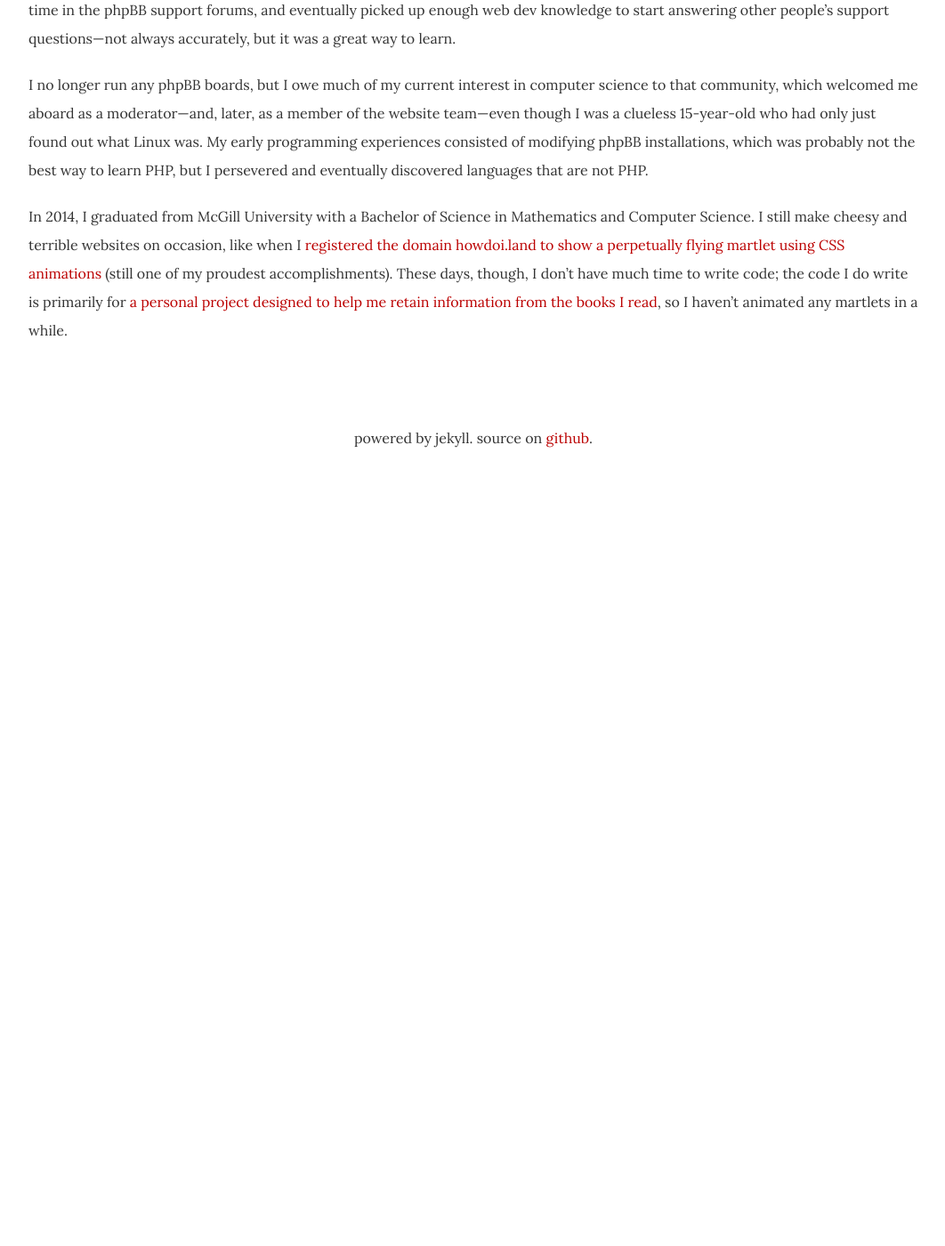
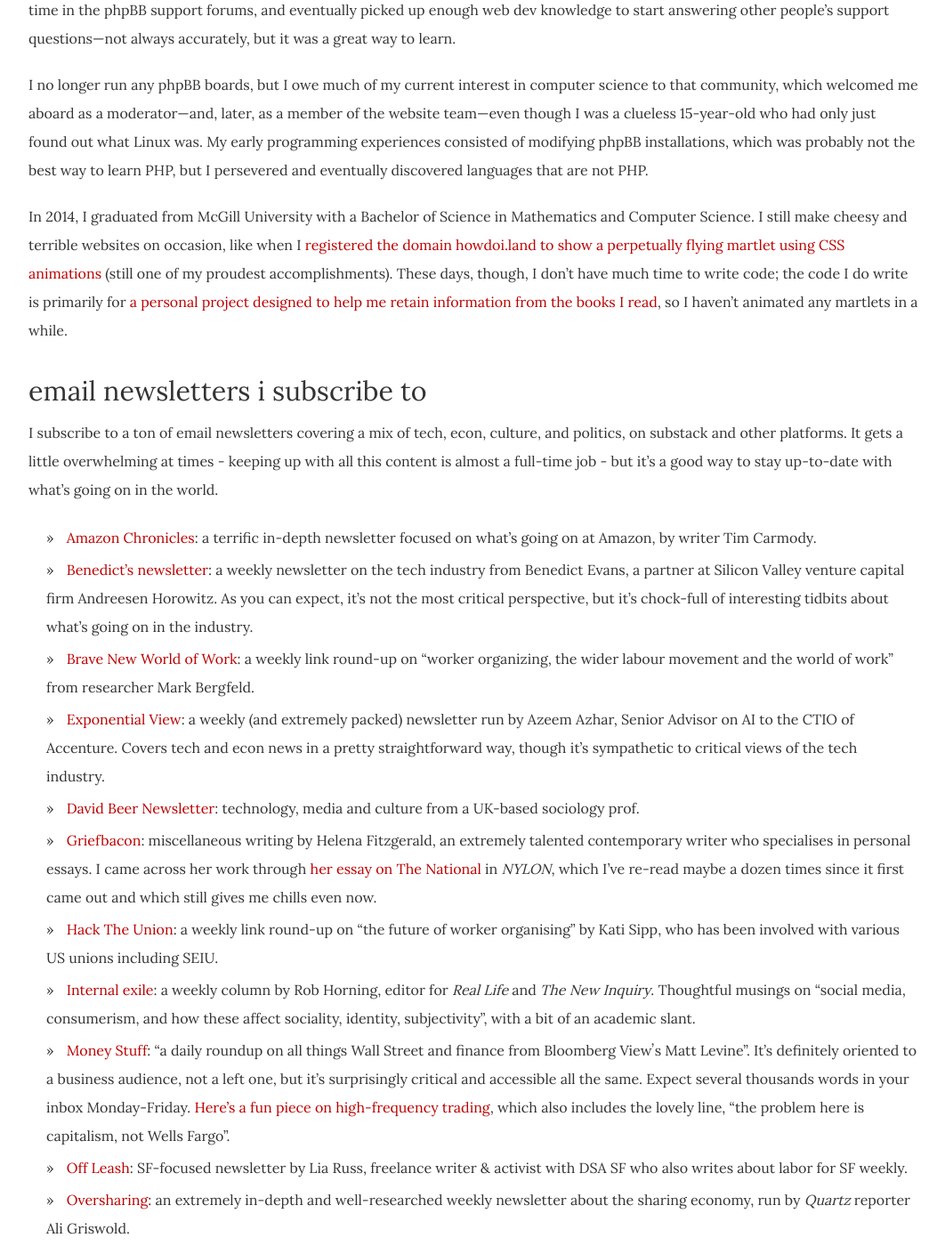
Before and after one commit to dellsystem/dellsystem.github.io, a Jekyll site: the page built from about.md, in a window 1280 px wide and 1400 px high, scrolled down 1426 px. Shown: the whole window at 89% size, without its empty margins (108-1170 px from the left). Built offline with Jekyll 4.4.1, drawn with Linux system fonts in a browser that asks for light colours; before the commit the page ends 1953 px from its top, so only the background shows below that; some of the changed text lies outside the part shown.

Commit message:
Add email newsletters to about page

```diff
--- a/about.md
+++ b/about.md
@@ -78,6 +78,31 @@ code I do write is primarily for [a personal project designed to help me retain
 information from the books I read](http://bookmarker.dellsystem.me), so I
 haven't animated any martlets in a while.
 
+email newsletters i subscribe to
+--------------------------------
+
+I subscribe to a ton of email newsletters covering a mix of tech, econ, culture, and politics, on substack and other platforms. It gets a little overwhelming at times - keeping up with all this content is almost a full-time job - but it's a good way to stay up-to-date with what's going on in the world.
+
+* [Amazon Chronicles](https://amazonchronicles.substack.com/): a terrific in-depth newsletter focused on what's going on at Amazon, by writer Tim Carmody.
+* [Benedict's newsletter](https://www.ben-evans.com/newsletter): a weekly newsletter on the tech industry from Benedict Evans, a partner at Silicon Valley venture capital firm Andreesen Horowitz. As you can expect, it's not the most critical perspective, but it's chock-full of interesting tidbits about what's going on in the industry.
+* [Brave New World of Work](https://tinyletter.com/mdbergfeld): a weekly link round-up on "worker organizing, the wider labour movement and the world of work" from researcher Mark Bergfeld.
+* [Exponential View](https://exponentialview.substack.com/): a weekly (and extremely packed) newsletter run by Azeem Azhar, Senior Advisor on AI to the CTIO of Accenture. Covers tech and econ news in a pretty straightforward way, though it's sympathetic to critical views of the tech industry.
+* [David Beer Newsletter](https://davidbeer.substack.com/): technology, media and culture from a UK-based sociology prof.
+* [Griefbacon](https://griefbacon.substack.com/): miscellaneous writing by Helena Fitzgerald, an extremely talented contemporary writer who specialises in personal essays. I came across her work through [her essay on The National](https://nylon.com/articles/national-sleep-well-beast-everything-is-embarrassing) in _NYLON_, which I've re-read maybe a dozen times since it first came out and which still gives me chills even now.
+* [Hack The Union](http://www.hacktheunion.org): a weekly link round-up on "the future of worker organising" by Kati Sipp, who has been involved with various US unions including SEIU.
+* [Internal exile](https://tinyletter.com/robhorning): a weekly column by Rob Horning, editor for _Real Life_ and _The New Inquiry_. Thoughtful musings on "social media, consumerism, and how these affect sociality, identity, subjectivity", with a bit of an academic slant.
+* [Money Stuff](https://www.bloomberg.com/opinion/authors/ARbTQlRLRjE/matthew-s-levine): "a daily roundup on all things Wall Street and finance from Bloomberg Viewʼs Matt Levine". It's definitely oriented to a business audience, not a left one, but it's surprisingly critical and accessible all the same. Expect several thousands words in your inbox Monday-Friday. [Here's a fun piece on high-frequency trading](https://www.bloomberg.com/opinion/articles/2019-03-11/you-need-a-big-tower-to-trade-stocks), which also includes the lovely line, "the problem here is capitalism, not Wells Fargo".
+* [Off Leash](https://liaruss.substack.com/): SF-focused newsletter by Lia Russ, freelance writer & activist with DSA SF who also writes about labor for SF weekly.
+* [Oversharing](https://oversharing.substack.com): an extremely in-depth and well-researched weekly newsletter about the sharing economy, run by _Quartz_ reporter Ali Griswold.
+* [Radical Urbanist](https://www.getrevue.co/profile/radicalurbanist): a weekly round-up of urban tech and liveable cities with a global (and socialist) perspective, written by Paris Marx.
+* [Richard Seymour's patreon](https://www.patreon.com/richardseymourwtf): original writing (usually sent out multiple times a week) from a UK-based writer on politics and culture. Worth the $3+ a month.
+* [Tech Workers Coalition newsletter](https://techworkerscoalition.us11.list-manage.com/subscribe): an extremely good weekly round-up of links relevant to labour organising in the tech industry. Does not mince words. Also lists upcoming TWC-related events happening around the world (US-centric).
+* [Tricontinental newsletter](https://www.thetricontinental.org/): Indian historian and Marxist theorist Vijay Prashad runs the weekly newsletter for "Tricontinental: Institute for Social Research", which takes a wonderfully internationalist perspective on economic matters. Passionate and polemical without sacrificing intellectual rigour.
+* [TheLitCritGuy's Patreon](https://www.patreon.com/TheLitCritGuy): original writing on literary theory and contemporary culture, starting from $1 a month.
+* [The Baffler newsletter](https://thebaffler.com/about/newsletter): a link round-up of recent articles from _The Baffler_, an online and print magazine which bills itself as "America’s leading voice of interesting and unexpected left-wing political criticism, cultural analysis, short stories, poems and art".
+* [the collected ahp](https://annehelen.substack.com): miscellaneous writing by Anne Helen Peterson, the BuzzFeed reporter who wrote the canonical piece on [millennial burnout](https://www.buzzfeednews.com/article/annehelenpetersen/millennials-burnout-generation-debt-work).
+* [The Margins](https://themargins.substack.com): a group blog by Can Duruk and Ranjan Roy, covering the business of tech and the tech of business. Very thoughtful analysis getting into the weeds of business models of tech companies.
+
 [speakerdeck]: https://speakerdeck.com/dellsystem
 [accelerationist]: http://criticallegalthinking.com/2013/05/14/accelerate-manifesto-for-an-accelerationist-politics/
 [howdoi.land]: http://dellsystem.me/howdoi.land/
```
